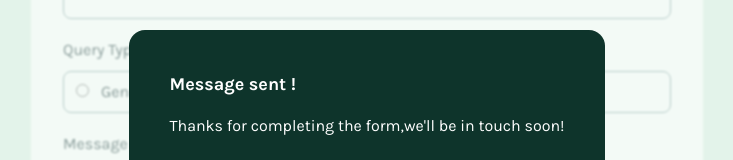
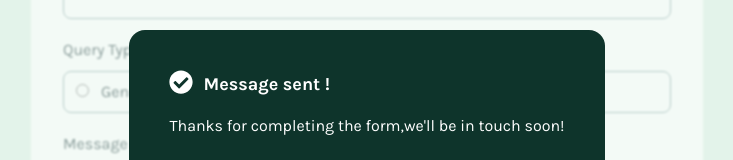
Before and after one commit to parisaMontakhab/contact-form, a React (Vite) app: page / in a window 1280 px wide. Shown: the part 296-456 px from the top of the page, without its empty margins (273-1006 px from the left). Built offline with nearby package versions, Linux system fonts and the light colour scheme.

Commit message:
feat: add style chech-icon in show message section

```diff
--- a/src/App.css
+++ b/src/App.css
@@ -292,3 +292,16 @@ input[type="radio"] {
   margin-top: 1rem /* 16px */;
   font-weight: 200;
 }
+
+.message-container {
+  display: flex;
+
+  margin-bottom: 10px;
+}
+
+/* Style for the check icon */
+.check-icon {
+  color: hsl(0, 0%, 100%);
+  font-size: 24px; /* Adjust size as needed */
+  margin-right: 10px; /* Space between icon and text */
+}
--- a/src/App.jsx
+++ b/src/App.jsx
@@ -193,8 +193,11 @@ export default function App() {
 
       <div className="overlay">
         <div className="overlay-box">
+          <div className="message-container">
+            <FaCheckCircle className="check-icon" />
+            <p className="overlay-title">Message sent !</p>
+          </div>
 
-          <p className="overlay-title">Message sent !</p>
           <p className="overlay-text">
             Thanks for completing the form,we'll be in touch soon!
           </p>
```
